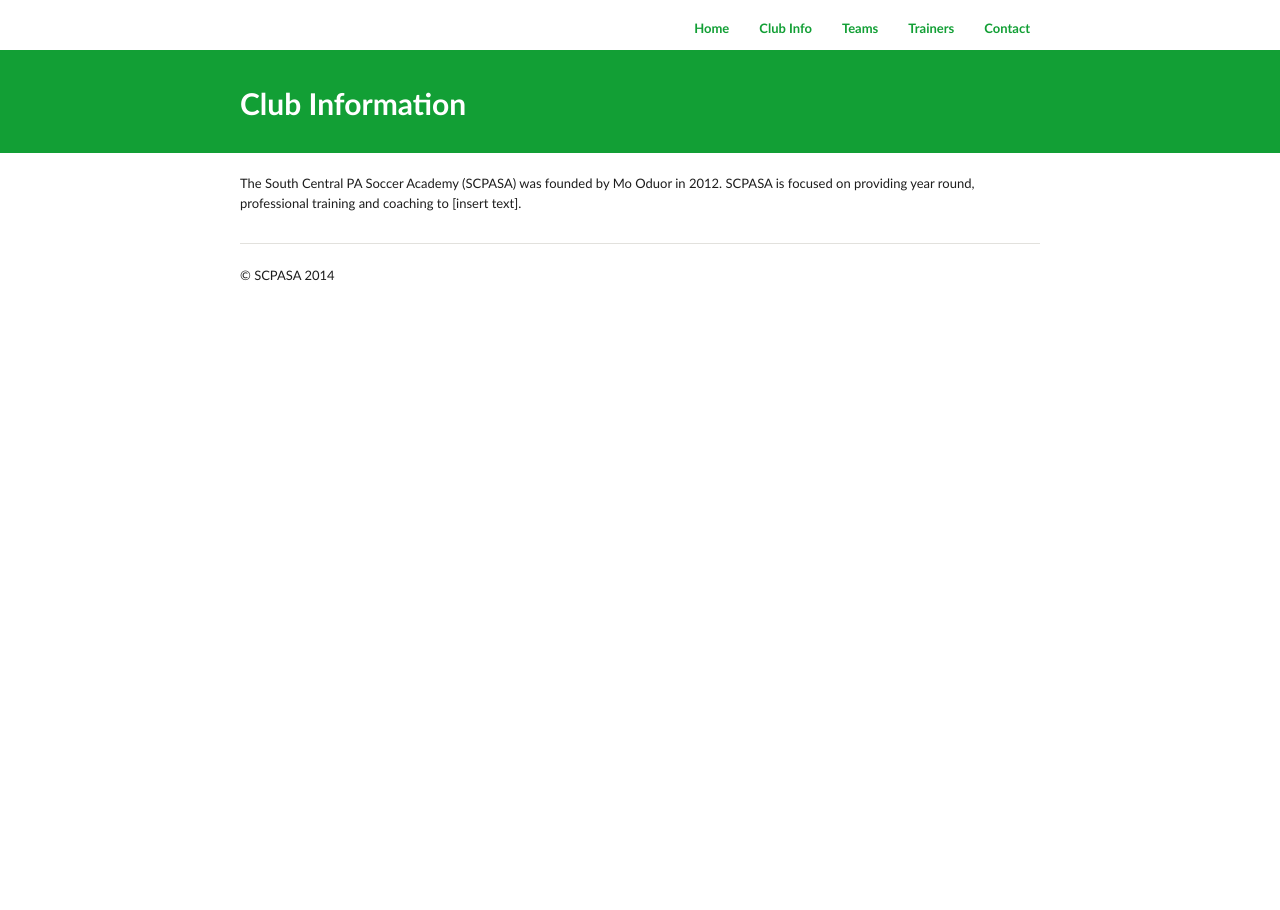
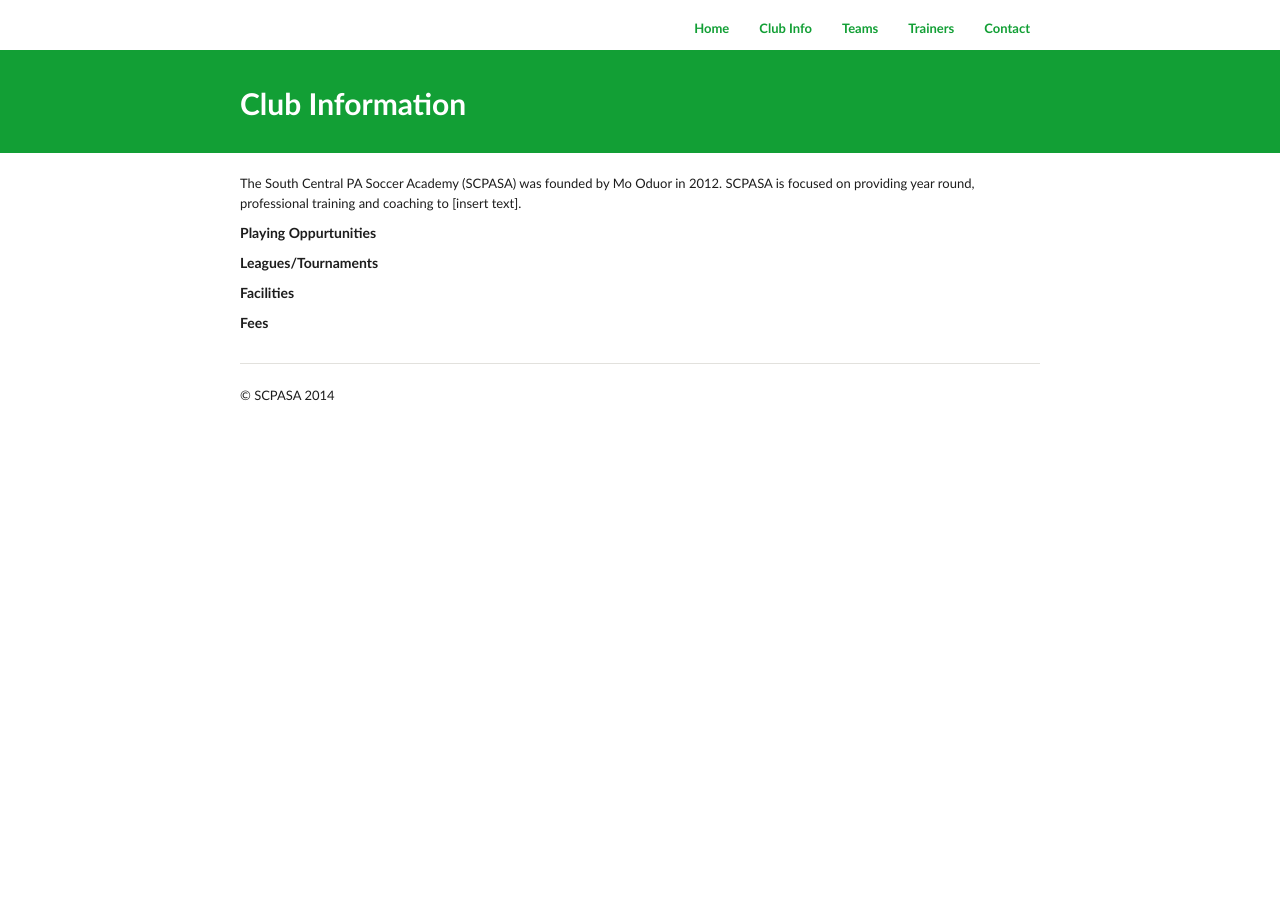
Before and after one commit to SCPASA/SCPASA.github.io, a Jekyll site: the page built from club-info.md, in a window 1280 px wide. Built offline with Jekyll 4.4.1, drawn with Linux system fonts in a browser that asks for light colours; Markdown is read by kramdown in place of the engine named in the settings.

Commit message:
Update club-info.md

```diff
--- a/club-info.md
+++ b/club-info.md
@@ -6,3 +6,11 @@
 permalink: /club-info/
 ---
 The South Central PA Soccer Academy (SCPASA) was founded by Mo Oduor in 2012. SCPASA is focused on providing year round, professional training and coaching to [insert text].
+
+##### Playing Oppurtunities
+
+##### Leagues/Tournaments
+
+##### Facilities
+
+##### Fees
```
